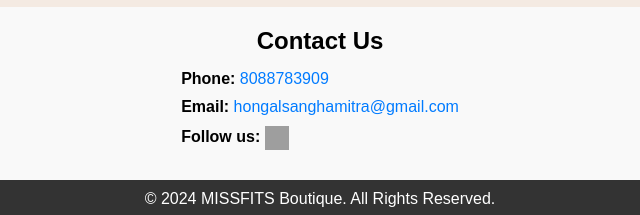
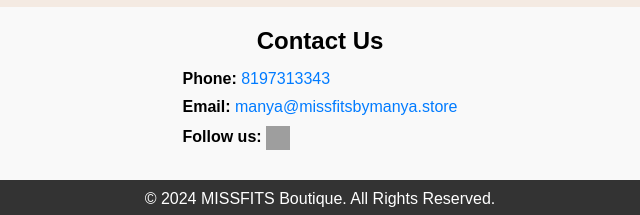
Before and after one commit to akshaybhandare/missfits.github.io, a plain HTML site: page index.html in a window 1280 px wide. Shown: the part 582-797 px from the top of the page, 320-960 px from the left. Drawn offline with nearby package versions, Linux system fonts and the light colour scheme; grey boxes are pictures that could not be loaded.

Commit message:
contact
hi

```diff
--- a/index.html
+++ b/index.html
@@ -19,8 +19,8 @@
         <section class="contact-section">
             <h2>Contact Us</h2>
             <ul>
-                <li><strong>Phone:</strong> <a href="tel:8088783909">8088783909</a></li>
-                <li><strong>Email:</strong> <a href="mailto:hongalsanghamitra@gmail.com">hongalsanghamitra@gmail.com</a></li>
+                <li><strong>Phone:</strong> <a href="tel:8197313343">8197313343</a></li>
+                <li><strong>Email:</strong> <a href="mailto:manya@missfitsbymanya.store">manya@missfitsbymanya.store</a></li>
                 <li><strong>Follow us:</strong>
                     <a href="https://www.instagram.com/missfits_boutique_og?igsh=MWNvOWU3b2UzNDVzZg==" target="_blank">
                         <img src="https://upload.wikimedia.org/wikipedia/commons/a/a5/Instagram_icon.png" alt="Instagram" class="social-icon">
```
